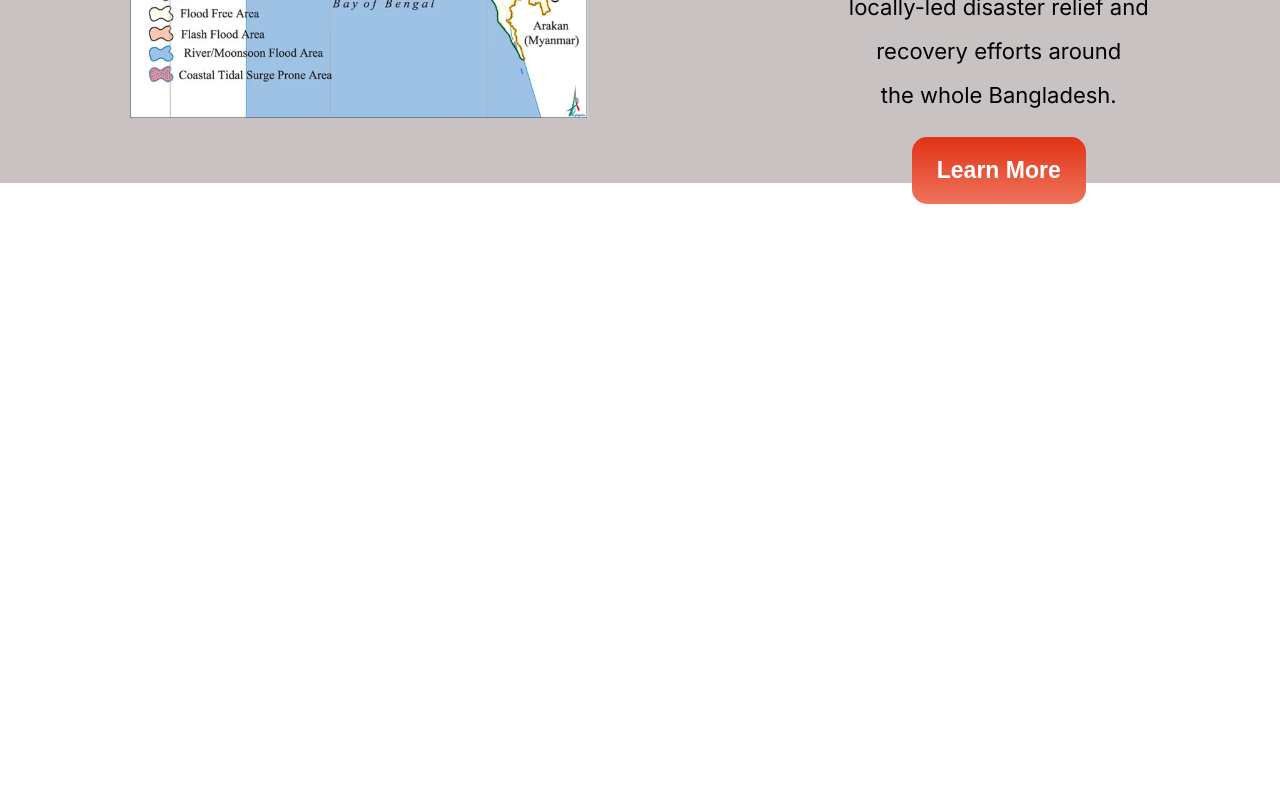
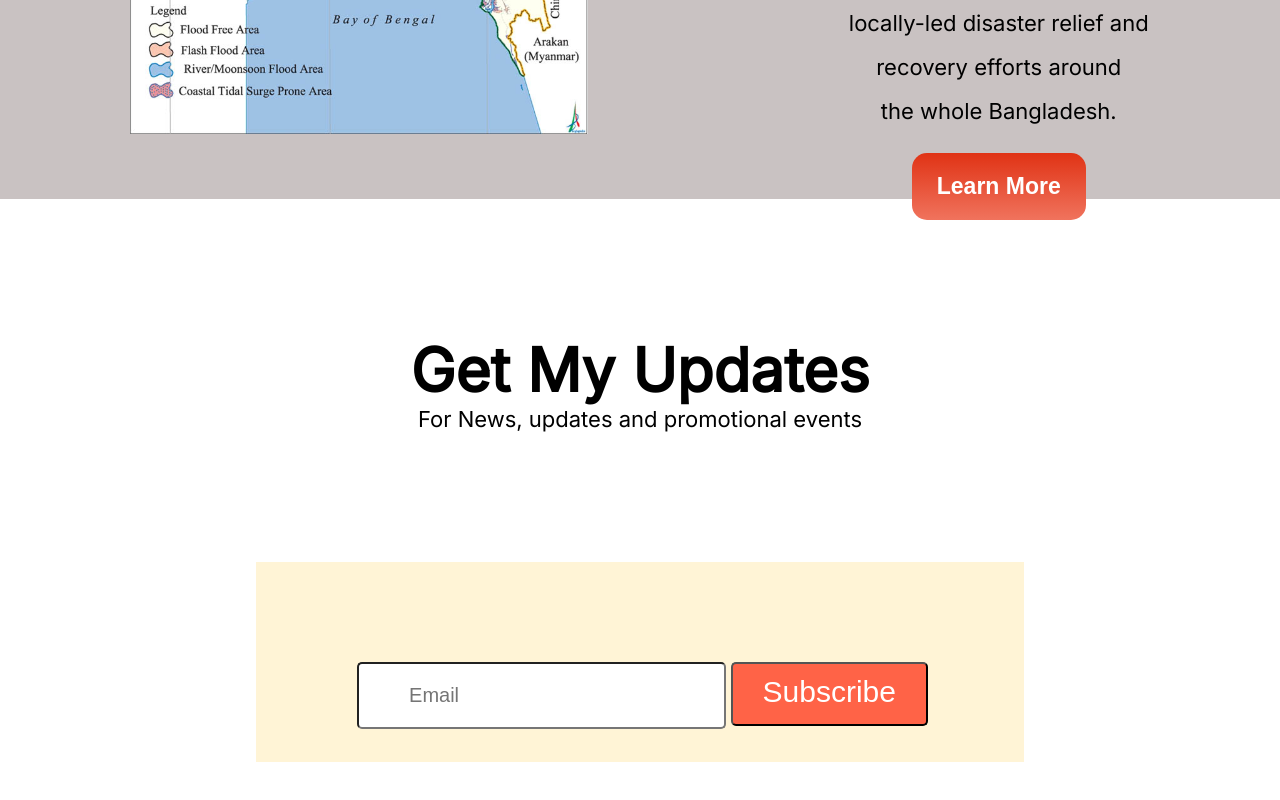
Before and after one commit to biplob2358/donate-for-bangladesh, a plain HTML site: page index.html in a window 1280 px wide. Shown: the part 2845-3645 px from the top of the page. Before the commit the page ends 3128 px from the top, so only its background shows below. Drawn offline with Linux system fonts and the light colour scheme.

Commit message:
section updateed

```diff
--- a/index.html
+++ b/index.html
@@ -100,5 +100,19 @@
            <button class="click-btn" type="submit">Learn More</button>
         </div>
     </section>
+
+
+    <!--Get My Updates-->
+    <section>
+        <div class="half-width">
+            <h1>Get My Updates</h1>
+            <p>For News, updates and promotional events</p>
+        </div>
+        <div id="mail">
+            <input type="email" placeholder="Email">
+            <button type="submit">Subscribe</button>
+
+        </div>
+    </section>
 </body>
 </html>
--- a/style.css
+++ b/style.css
@@ -97,6 +97,7 @@ h1{
 }
 #box2{
     background-color: #FF5959 ;
+    padding-right: 15px;
 }
 #box3{
     background-color: #ca7a7a ;
@@ -127,3 +128,28 @@ h1{
     padding-top: 100px;
     line-height: 2;
 }
+#mail{
+    background-color: rgb(255, 244, 214);
+    height: 200px;
+    margin-left: 20%;
+    margin-right: 20%;
+    text-align: center;
+}
+#mail input{
+    font-size: 20px;
+    padding: 20px 50px 20px 50px;
+    margin-top: 70px;
+    margin-left: 5px;
+    margin-right: 0%;
+    border-radius: 5px;
+}
+#mail button{
+    background-color: tomato;
+    color: white;
+    font-size: 30px;
+    padding: 11px 30px 15px 30px;
+    border-radius: 5px;
+    margin-top: 100px;
+    margin-left: 0%;
+    cursor: pointer;
+}
```
